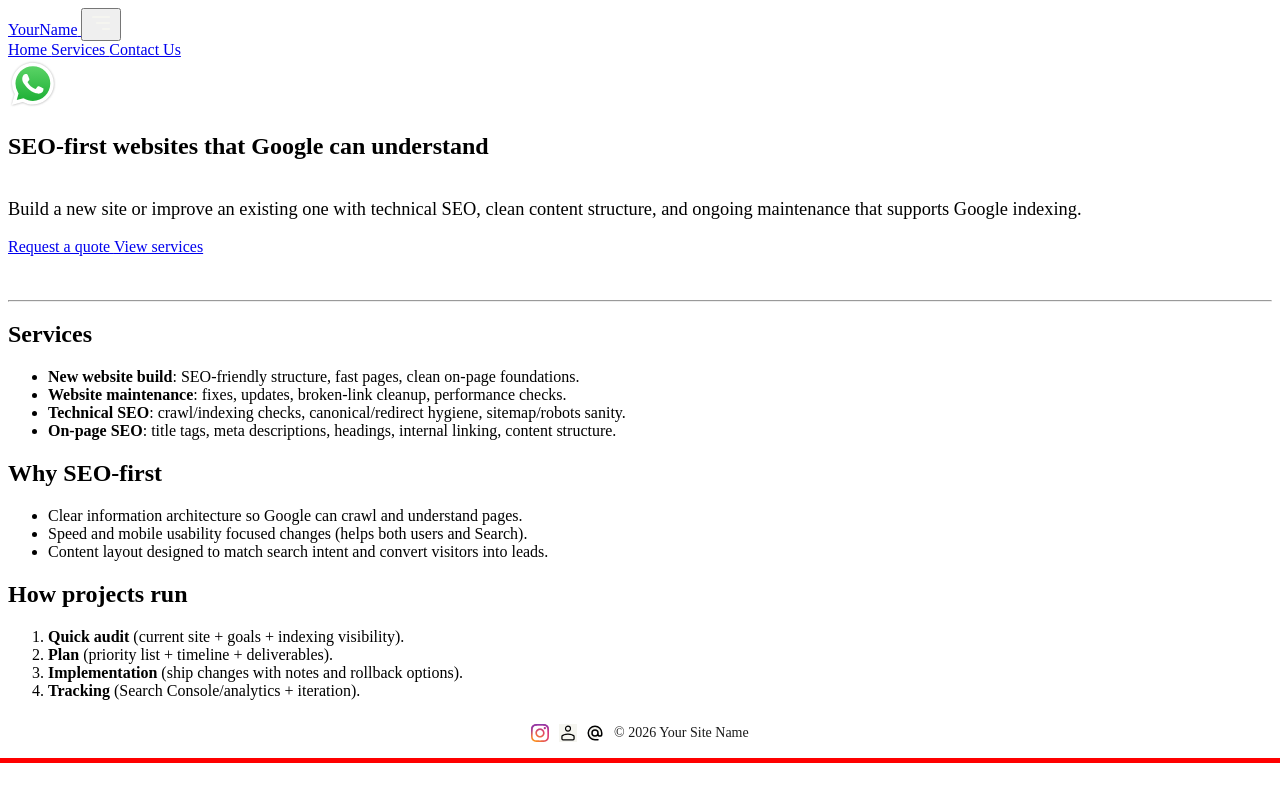
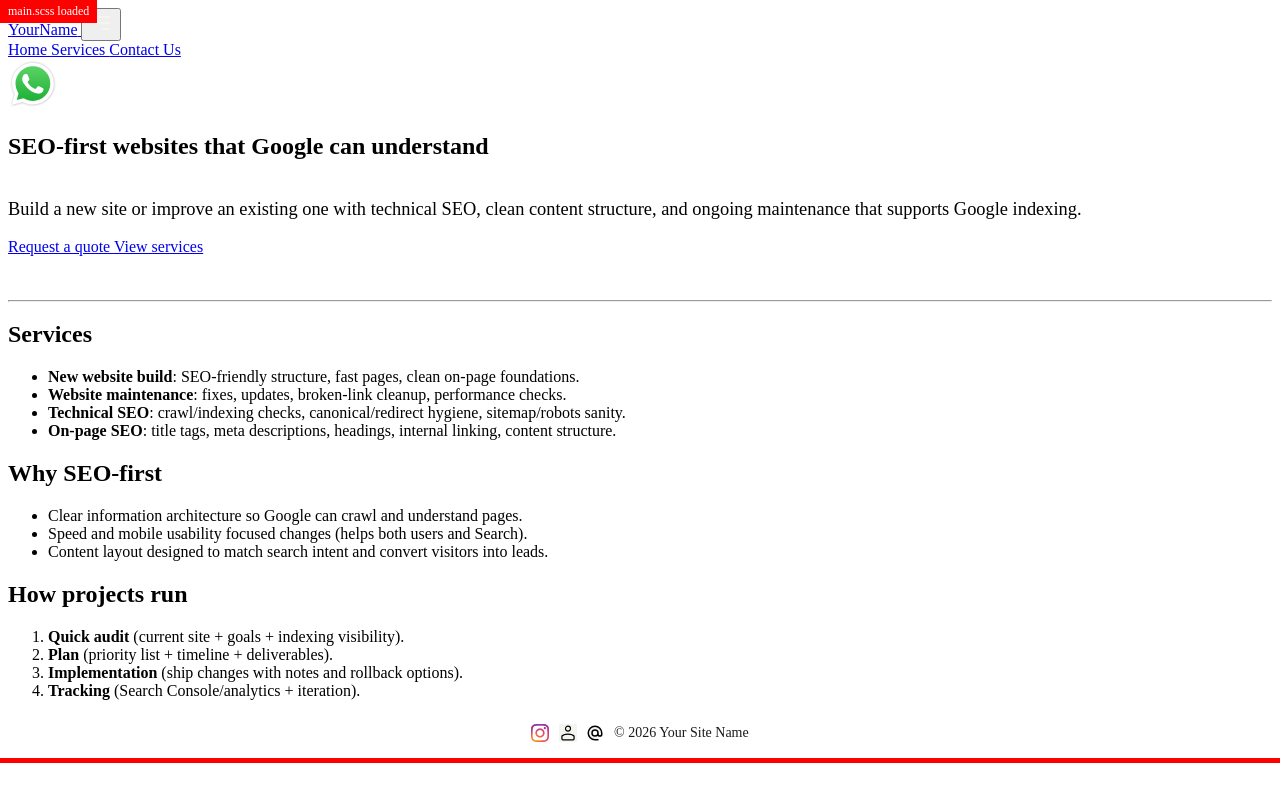
Before and after one commit to m33lucky-benny/test, a Jekyll site: the page built from index.html, in a window 1280 px wide. Shown: the top 802 px of the page. Built offline with Jekyll 4.4.1, drawn with Linux system fonts in a browser that asks for light colours.

Commit message:
Update main.scss

```diff
--- a/assets/css/main.scss
+++ b/assets/css/main.scss
@@ -36,3 +36,16 @@
 html {
   outline: 5px solid red !important;
 }
+
+/* DEBUG – remove after testing */
+body::before {
+  content: "main.scss loaded";
+  position: fixed;
+  top: 0;
+  left: 0;
+  z-index: 9999;
+  background: red;
+  color: white;
+  padding: 4px 8px;
+  font-size: 12px;
+}
```
